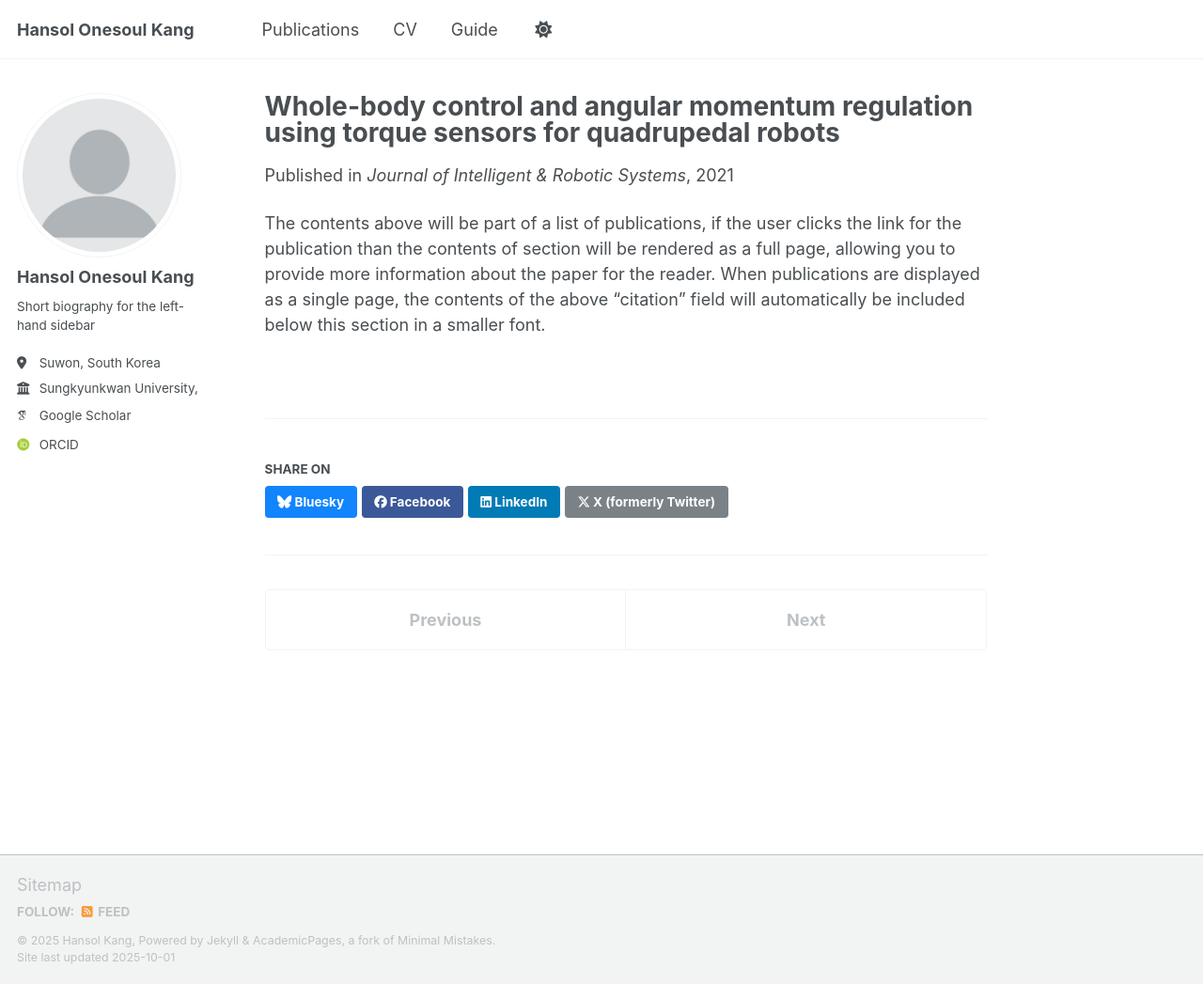
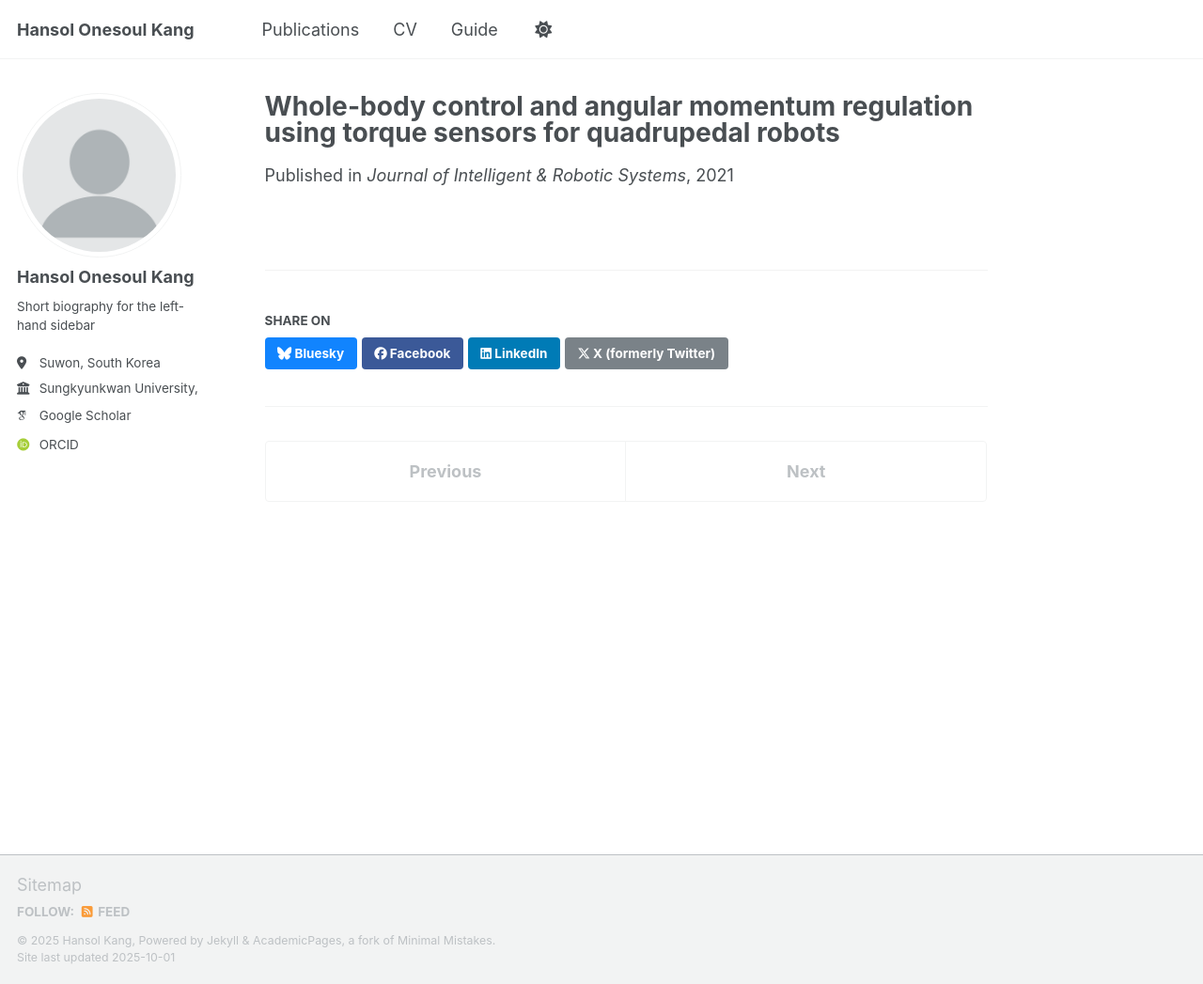
Before and after one commit to OnesoulKang/onesoulkang.github.io, a Jekyll site: the page built from _publications/2021-06-18-Lee-JINT.md, in a window 1280 px wide and 1047 px high. Shown: the whole window at 94% size. Built offline with Jekyll 4.4.1, drawn with Linux system fonts in a browser that asks for light colours; some web fonts are replaced; a script that is not in the unit is left out.

Commit message:
Update 2021-06-18-Lee-JINT.md

```diff
--- a/_publications/2021-06-18-Lee-JINT.md
+++ b/_publications/2021-06-18-Lee-JINT.md
@@ -3,10 +3,8 @@
 collection: publications
 category: manuscripts
 permalink: /publication/2021-06-18-Lee-JINT
-excerpt: 'This paper is about the number 3. The number 4 is left for future work.'
+excerpt: ''
 date: 2021-06-18
 venue: ' Journal of Intelligent & Robotic Systems'
 paperurl: 'https://link.springer.com/article/10.1007/s10846-021-01418-x'
 ---
-
-The contents above will be part of a list of publications, if the user clicks the link for the publication than the contents of section will be rendered as a full page, allowing you to provide more information about the paper for the reader. When publications are displayed as a single page, the contents of the above "citation" field will automatically be included below this section in a smaller font.
```
